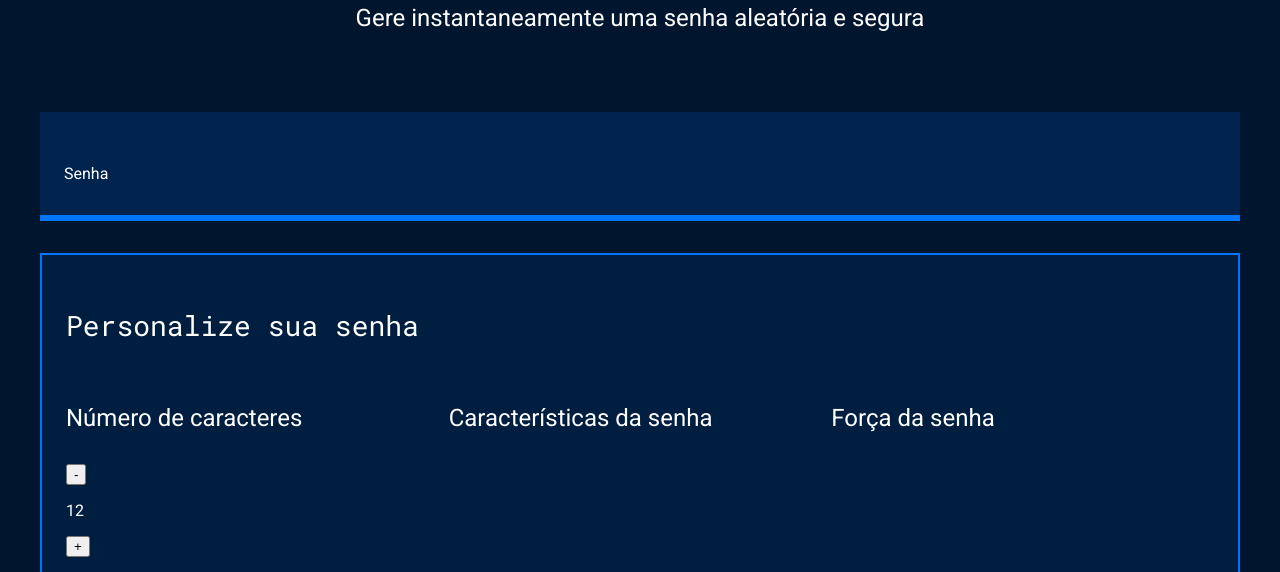
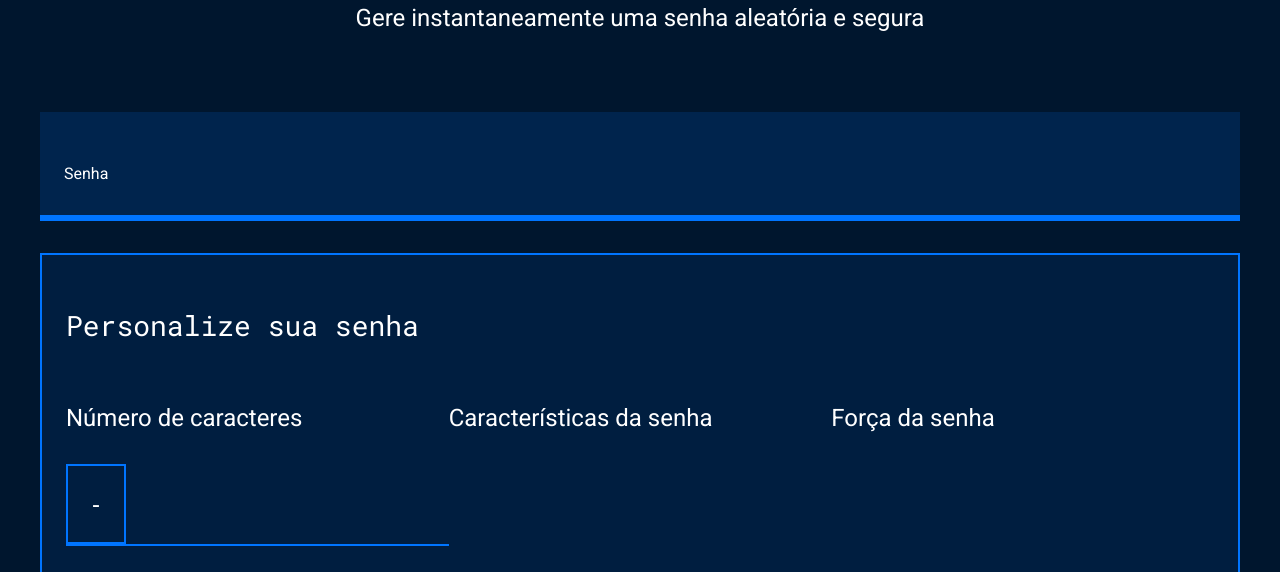
Before and after one commit to Andreheinzen/gerador-senhas-Andr-, a plain HTML site: page index.html in a window 1280 px wide. Shown: the part 214-786 px from the top of the page. Drawn offline with Linux system fonts and the light colour scheme.

Commit message:
mudanças

```diff
--- a/index.html
+++ b/index.html
@@ -42,6 +42,3 @@
 </body>
 
 </html>
-
-
-banana
--- a/style.css
+++ b/style.css
@@ -87,6 +87,177 @@ body{
     margin: 0 auto;
 }
 
+.parametro-senha__botoes{
+   display: flex;
+   justify-content: center;
+}
+
+.parametro-senha__texto{
+    padding: 24px;
+    border-top: 2px solid var(--borda);
+    border-bottom: 2px solid var(--borda);
+    margin: 0;
+    font-size: 24px;
+}
+
+.parametro-senha__botao{
+   background-color: var(--fundo-texto);
+   color: var(--branco);
+   border: 2px solid var(--borda);
+   padding: 24px;
+   font-size: 24px;
+   cursor: pointer;
+}
+
+
+
+
+
+
+
+
+
+
+
+
+
+
+
+
+
+
+
+
+
+
+
+
+
+
+
+
+
+
+
+
+
+
+
+
+
+
+
+
+
+
+
+
+
+
+
+
+
+
+
+
+
+
+
+
+
+
+
+
+
+
+
+
+
+
+
+
+
+
+
+
+
+
+
+
+
+
+
+
+
+
+
+
+
+
+
+
+
+
+
+
+
+
+
+
+
+
+
+
+
+
+
+
+
+
+
+
+
+
+
+
+
+
+
+
+
+
+
+
+
+
+
+
+
+
+
+
+
+
+
+
+
+
+
+
+
+
+
+
+
+
+
+
+
+
+
+
+
+
 @media screen and (min-width: 768px) {
     .parametro-coluna__senha{
         flex-direction: row;
```
